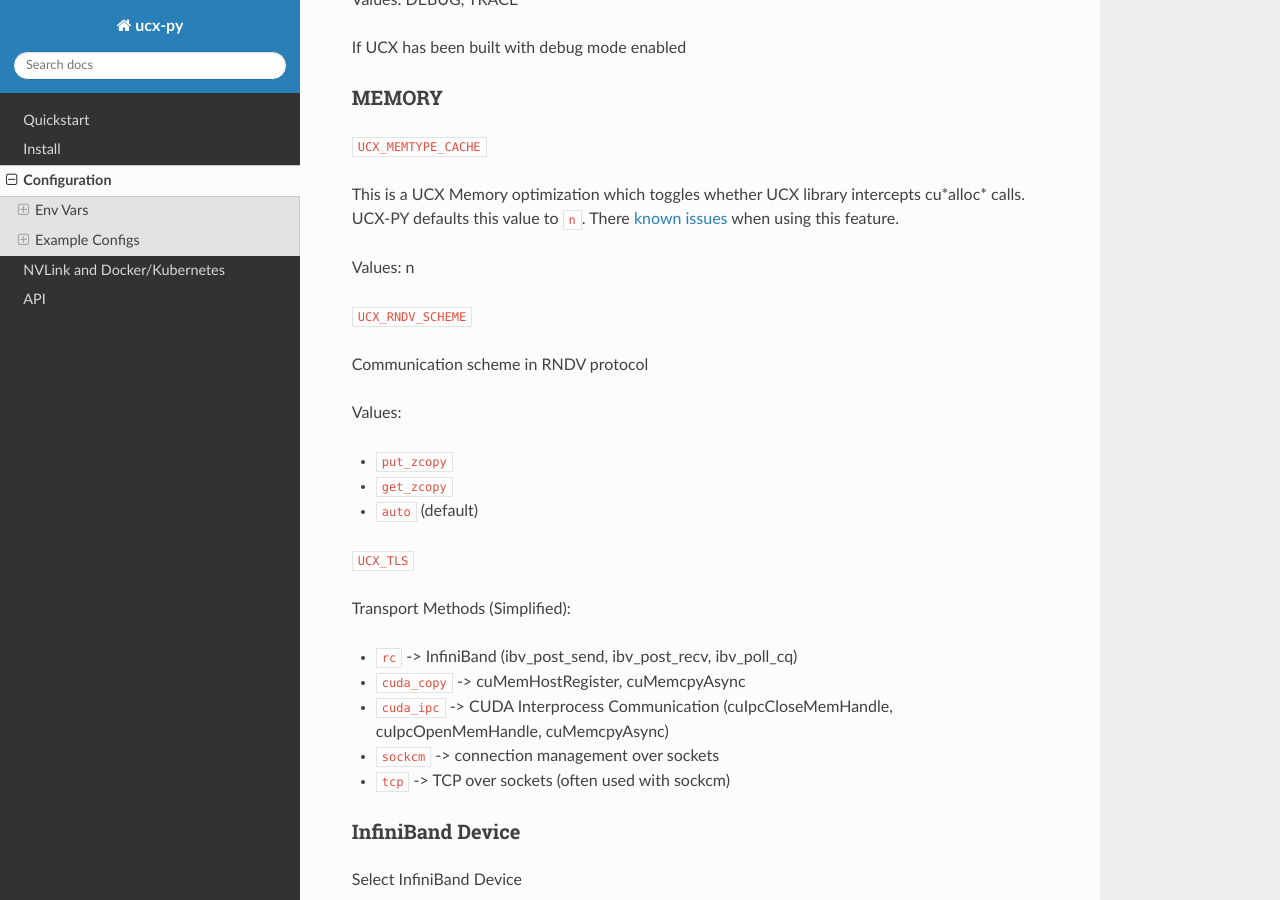
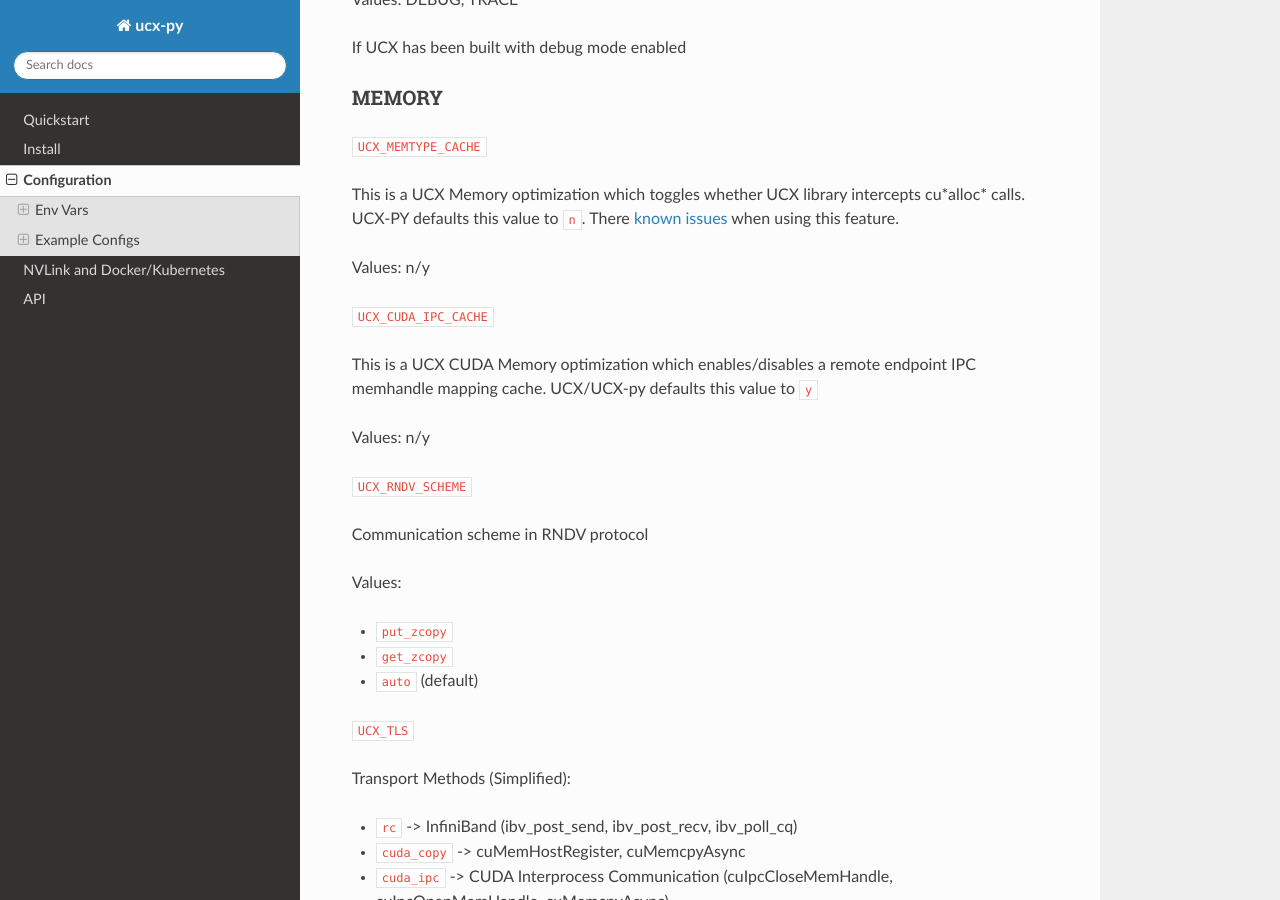
Before and after one commit to rapidsai/ucx-py, a Sphinx documentation site: the page built from docs/source/configuration.rst, in a window 1280 px wide and 900 px high, scrolled down 659 px. Built offline with Sphinx 7.4.7 and the Read the Docs theme 2.0.0, drawn with Linux system fonts in a browser that asks for light colours.

Commit message:
add IPC env var to docs

```diff
--- a/docs/source/configuration.rst
+++ b/docs/source/configuration.rst
@@ -33,7 +33,14 @@ MEMORY
 
 This is a UCX Memory optimization which toggles whether UCX library intercepts cu*alloc* calls.  UCX-PY defaults this value to  ``n``.  There `known issues <https://github.com/openucx/ucx/wiki/NVIDIA-GPU-Support#known-issues>`_ when using this feature.
 
-Values: n
+Values: n/y
+
+``UCX_CUDA_IPC_CACHE``
+
+This is a UCX CUDA Memory optimization which enables/disables a remote endpoint IPC memhandle mapping cache. UCX/UCX-py defaults this value to ``y``
+
+Values: n/y
+
 
 ``UCX_RNDV_SCHEME``
 
```
